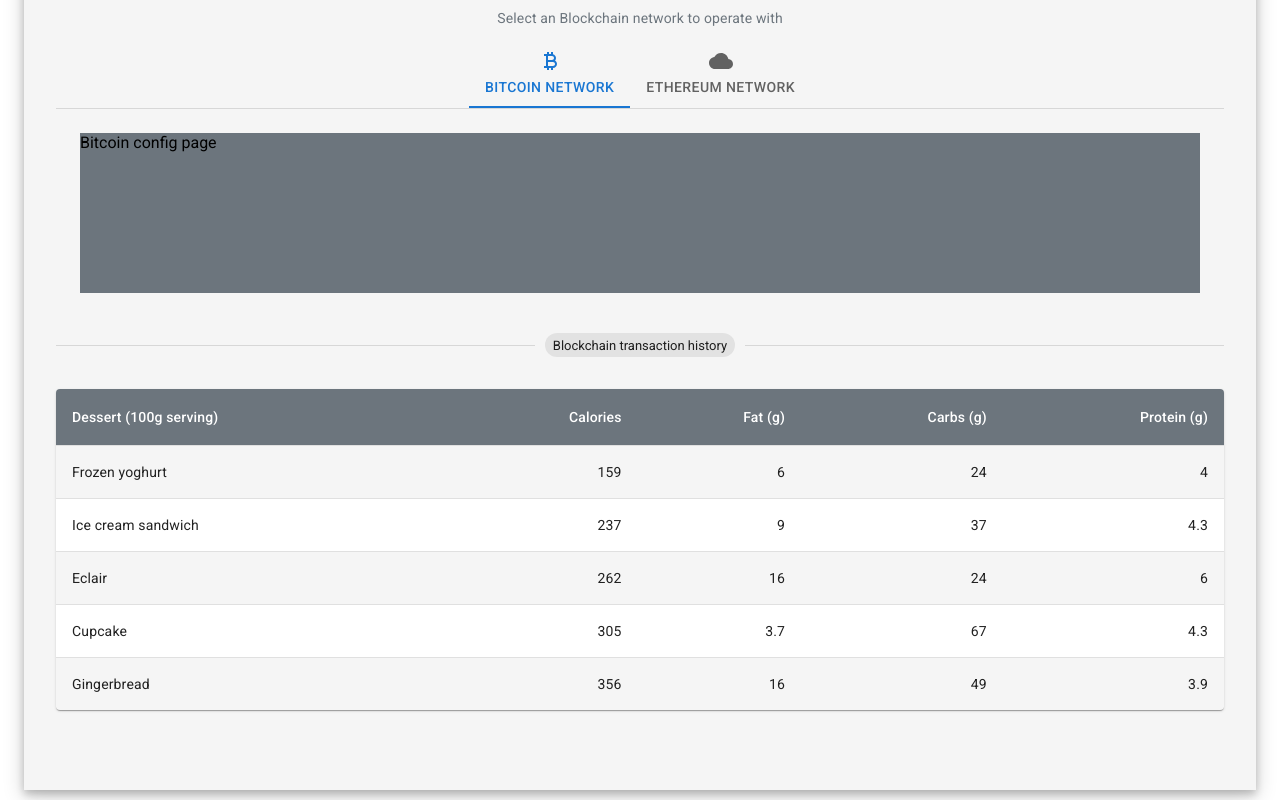
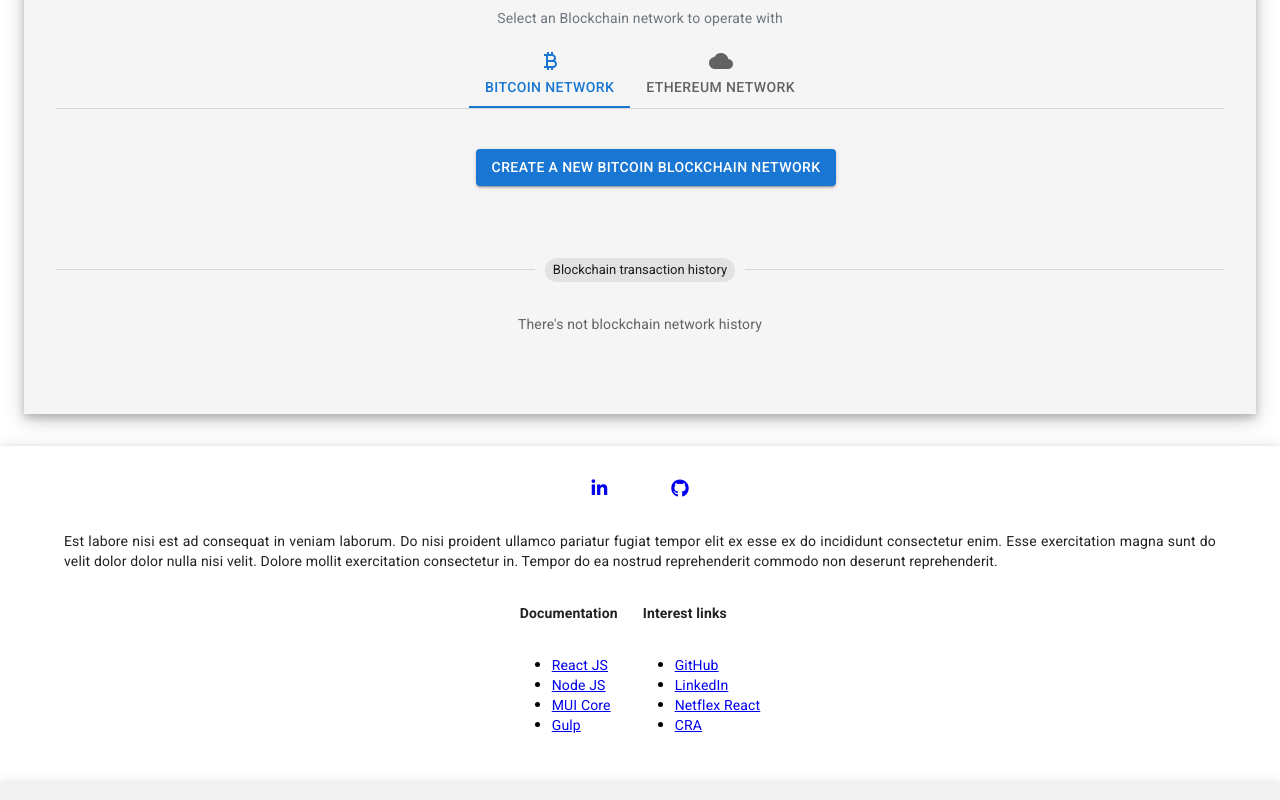
Before and after one commit to eduardohurtado/blockchain-node-backend, a React (Create React App) app: page /#/home in a window 1280 px wide. Shown: the part 1580-2380 px from the top of the page. Built offline with nearby package versions, Linux system fonts and the light colour scheme.

Commit message:
Feature(019): - Added networks and footer language support. - Components improved. - Styles improved. - Networks slider components created.

```diff
--- a/src/assets/language/en.tsx
+++ b/src/assets/language/en.tsx
@@ -34,8 +34,36 @@ export const ENG = {
                 title: 'Blockchain operations',
                 description: 'Select an Blockchain network to operate with'
             },
+            networkOperations: {
+                bitcoin: {
+                    create: 'Create a new Bitcoin Blockchain network'
+                },
+                ethereum: {
+                    create: 'Create a new Ethereum Blockchain network'
+                }
+            },
             blockchainHistory: {
-                title: 'Blockchain transaction history'
+                title: 'Blockchain transaction history',
+                noHistory: "There's not blockchain network history"
+            }
+        }
+    },
+    footer: {
+        label: 'Est labore nisi est ad consequat in veniam laborum. Do nisi proident ullamco pariatur fugiat tempor elit ex esse ex do incididunt consectetur enim. Esse exercitation magna sunt do velit dolor dolor nulla nisi velit. Dolore mollit exercitation consectetur in. Tempor do ea nostrud reprehenderit commodo non deserunt reprehenderit.',
+        links: {
+            docs: {
+                name: 'Documentation',
+                react: 'React JS',
+                node: 'Node JS',
+                muiCore: 'MUI Core',
+                gulp: 'Gulp'
+            },
+            interest: {
+                name: 'Interest links',
+                github: 'GitHub',
+                linkedin: 'LinkedIn',
+                netflex: 'Netflex React',
+                cra: 'CRA'
             }
         }
     }
--- a/src/components/footer/Footer.tsx
+++ b/src/components/footer/Footer.tsx
@@ -3,6 +3,7 @@ import { Container, Typography } from '@mui/material';
 
 // Component styles
 import './footer.css';
+import { LANGUAGE } from 'src/assets/language';
 
 const Footer = () => {
     return (
@@ -32,45 +33,44 @@ const Footer = () => {
 
                 <section>
                     <Container className='text-container'>
-                        Est labore nisi est ad consequat in veniam laborum. Do nisi proident ullamco pariatur fugiat
-                        tempor elit ex esse ex do incididunt consectetur enim. Esse exercitation magna sunt do velit
-                        dolor dolor nulla nisi velit. Dolore mollit exercitation consectetur in. Tempor do ea nostrud
-                        reprehenderit commodo non deserunt reprehenderit.
+                        <Typography variant='body2' color='text.primary' fontSize={14}>
+                            {LANGUAGE.ENG.footer.label}
+                        </Typography>
                     </Container>
                 </section>
 
                 <section className='links-container'>
                     <div>
                         <Typography variant='body2' color='text.primary' fontWeight={600}>
-                            <span>Documentation</span>
+                            <span> {LANGUAGE.ENG.footer.links.docs.name}</span>
                         </Typography>
 
                         <ul className='links-data'>
                             <li>
                                 <Typography variant='body2' color='text.secondary'>
                                     <a href='https://react.dev/learn' target='blank'>
-                                        React
+                                        {LANGUAGE.ENG.footer.links.docs.react}
                                     </a>
                                 </Typography>
                             </li>
                             <li>
                                 <Typography variant='body2' color='text.secondary'>
                                     <a href='https://nodejs.org/docs/latest/api/' target='blank'>
-                                        NodeJS
+                                        {LANGUAGE.ENG.footer.links.docs.node}
                                     </a>
                                 </Typography>
                             </li>
                             <li>
                                 <Typography variant='body2' color='text.secondary'>
                                     <a href='https://mui.com/material-ui/getting-started/' target='blank'>
-                                        MUI Core
+                                        {LANGUAGE.ENG.footer.links.docs.muiCore}
                                     </a>
                                 </Typography>
                             </li>
                             <li>
                                 <Typography variant='body2' color='text.secondary'>
                                     <a href='https://www.npmjs.com/package/gulp' target='blank'>
-                                        Gulp
+                                        {LANGUAGE.ENG.footer.links.docs.gulp}
                                     </a>
                                 </Typography>
                             </li>
@@ -79,35 +79,35 @@ const Footer = () => {
 
                     <div>
                         <Typography variant='body2' color='text.primary' fontWeight={600}>
-                            <span>Interest links</span>
+                            <span>{LANGUAGE.ENG.footer.links.interest.name}</span>
                         </Typography>
 
                         <ul className='links-data'>
                             <li>
                                 <Typography variant='body2' color='text.secondary'>
                                     <a href='https://github.com/eduardohurtado' target='blank'>
-                                        GitHub
+                                        {LANGUAGE.ENG.footer.links.interest.github}
                                     </a>
                                 </Typography>
                             </li>
                             <li>
                                 <Typography variant='body2' color='text.secondary'>
                                     <a href='https://www.linkedin.com/in/eduardo-hurtado-g/' target='blank'>
-                                        LinkedIn
+                                        {LANGUAGE.ENG.footer.links.interest.linkedin}
                                     </a>
                                 </Typography>
                             </li>
                             <li>
                                 <Typography variant='body2' color='text.secondary'>
                                     <a href='https://compassionate-yalow-9ebf21.netlify.app/#/' target='blank'>
-                                        NetFlex React
+                                        {LANGUAGE.ENG.footer.links.interest.netflex}
                                     </a>
                                 </Typography>
                             </li>
                             <li>
                                 <Typography variant='body2' color='text.secondary'>
                                     <a href='https://create-react-app.dev/docs/getting-started' target='blank'>
-                                        CRA
+                                        {LANGUAGE.ENG.footer.links.interest.cra}
                                     </a>
                                 </Typography>
                             </li>
--- a/src/components/pages/home/components/blockchain-history/BlockchainHistory.tsx
+++ b/src/components/pages/home/components/blockchain-history/BlockchainHistory.tsx
@@ -3,8 +3,14 @@ import Chip from '@mui/material/Chip';
 import TableHistory from './components/table-history/TableHistory';
 import SeparatorRem from 'src/components/shared/SeparatorRem';
 import { LANGUAGE } from 'src/assets/language';
+import { Typography } from '@mui/material';
+
+// Component styles
+import './blockchain-history.css';
 
 const BlockchainHistory = () => {
+    const historyAvailable = false;
+
     return (
         <>
             <SeparatorRem quantity={1} />
@@ -15,7 +21,17 @@ const BlockchainHistory = () => {
 
             <SeparatorRem quantity={2} />
 
-            <TableHistory />
+            <div className='blockchain-history-main-container'>
+                {historyAvailable ? (
+                    <TableHistory />
+                ) : (
+                    <div className='no-history-container'>
+                        <Typography variant='body2' color='text.secondary' fontSize={14}>
+                            {LANGUAGE.ENG.home.operations.blockchainHistory.noHistory}
+                        </Typography>
+                    </div>
+                )}
+            </div>
         </>
     );
 };
--- /dev/null
+++ b/src/components/pages/home/components/blockchain-history/blockchain-history.css
@@ -0,0 +1,9 @@
+.blockchain-history-main-container {
+    width: 100%;
+}
+
+.no-history-container {
+    width: 100%;
+    display: flex;
+    justify-content: center;
+}
--- a/src/components/pages/home/components/operations-container/components/slider-wallet-select/SliderWalletSelect.tsx
+++ b/src/components/pages/home/components/operations-container/components/slider-wallet-select/SliderWalletSelect.tsx
@@ -2,7 +2,12 @@ import * as React from 'react';
 import Tabs from '@mui/material/Tabs';
 import Tab from '@mui/material/Tab';
 import Box from '@mui/material/Box';
+import BitcoinNetwork from './bitcoin-network/BitcoinNetwork';
+import EthereumNetwork from './ethereum-network/EthereumNetwork';
 import { CurrencyBitcoin, Cloud } from '@mui/icons-material';
+
+// Component styles
+import './slider-wallet-select.css';
 
 interface TabPanelProps {
     children?: React.ReactNode;
@@ -49,10 +54,14 @@ const SliderWalletSelect = () => {
                 </Tabs>
             </Box>
             <CustomTabPanel value={value} index={0}>
-                <div style={{ width: '100%', height: '10rem', backgroundColor: '#6c757d' }}>Bitcoin config page</div>
+                <div className='networks-container'>
+                    <BitcoinNetwork />
+                </div>
             </CustomTabPanel>
             <CustomTabPanel value={value} index={1}>
-                <div style={{ width: '100%', height: '10rem', backgroundColor: '#6c757d' }}>Ethereum config page</div>
+                <div className='networks-container'>
+                    <EthereumNetwork />
+                </div>
             </CustomTabPanel>
         </Box>
     );
--- /dev/null
+++ b/src/components/pages/home/components/operations-container/components/slider-wallet-select/bitcoin-network/BitcoinNetwork.tsx
@@ -0,0 +1,15 @@
+import { Button } from '@mui/material';
+import { LANGUAGE } from 'src/assets/language';
+
+// Component styles
+import './bitcoin-network.css';
+
+const BitcoinNetwork = () => {
+    return (
+        <div className='bitcoin-network-main-container'>
+            <Button variant='contained'>{LANGUAGE.ENG.home.operations.networkOperations.bitcoin.create}</Button>
+        </div>
+    );
+};
+
+export default BitcoinNetwork;
--- /dev/null
+++ b/src/components/pages/home/components/operations-container/components/slider-wallet-select/bitcoin-network/bitcoin-network.css
@@ -0,0 +1,5 @@
+.bitcoin-network-main-container {
+    width: 100%;
+    display: flex;
+    justify-content: center;
+}
--- /dev/null
+++ b/src/components/pages/home/components/operations-container/components/slider-wallet-select/ethereum-network/EthereumNetwork.tsx
@@ -0,0 +1,15 @@
+import { Button } from '@mui/material';
+import { LANGUAGE } from 'src/assets/language';
+
+// Component styles
+import './ethereum-network.css';
+
+const EthereumNetwork = () => {
+    return (
+        <div className='ethereum-network-main-container'>
+            <Button variant='contained'>{LANGUAGE.ENG.home.operations.networkOperations.ethereum.create}</Button>
+        </div>
+    );
+};
+
+export default EthereumNetwork;
--- /dev/null
+++ b/src/components/pages/home/components/operations-container/components/slider-wallet-select/ethereum-network/ethereum-network.css
@@ -0,0 +1,5 @@
+.ethereum-network-main-container {
+    width: 100%;
+    display: flex;
+    justify-content: center;
+}
--- /dev/null
+++ b/src/components/pages/home/components/operations-container/components/slider-wallet-select/slider-wallet-select.css
@@ -0,0 +1,4 @@
+.networks-container {
+    width: 100%;
+    padding: 1rem 1rem 2rem 1rem;
+}
```
